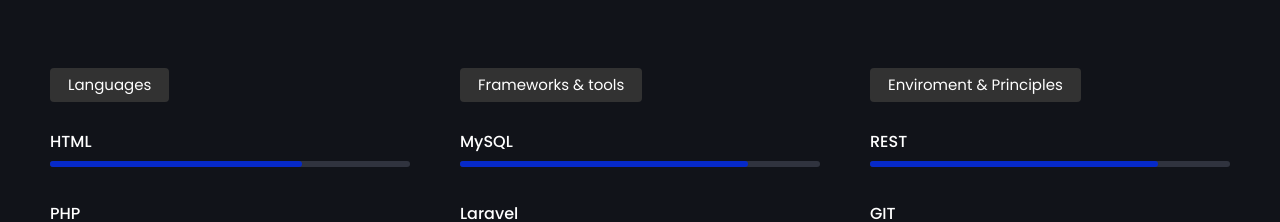
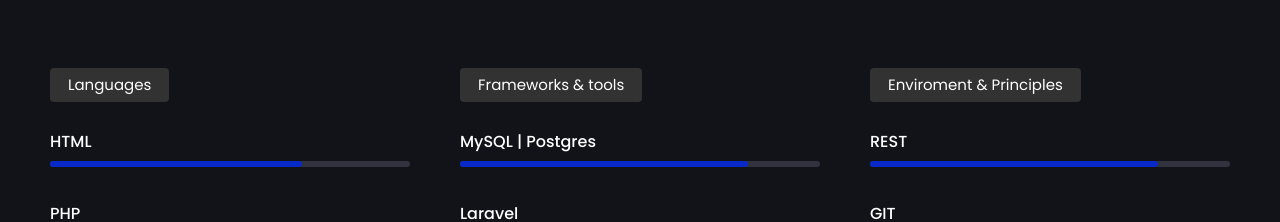
Before and after one commit to philipokumu/personal-portfolio-site, a React (Create React App) app: page / in a window 1280 px wide. Shown: the part 2248-2470 px from the top of the page. Built offline with nearby package versions, Linux system fonts and the light colour scheme.

Commit message:
Modify skills and portfolio

```diff
--- a/src/components/portfolio/PortfolioAnimation.jsx
+++ b/src/components/portfolio/PortfolioAnimation.jsx
@@ -31,7 +31,7 @@ const Portfolio = () => {
           <li data-aos="fade-right" data-aos-duration="1200">
             <div className="list_inner video">
               <a
-                href="https://mv-commerce-client.netlify.app/"
+                href="https://github.com/philipokumu/mv-commerce-client"
                 target="_blank"
                 rel="noopener noreferrer"
                 className="title"
@@ -108,7 +108,7 @@ const Portfolio = () => {
                   className="title"
                   target="_blank"
                   rel="noopener noreferrer"
-                  href="http://rocky-ridge-13624.herokuapp.com/"
+                  href="https://github.com/philipokumu/hr-policy-management-system"
                 >
                   <h3>HR Management System</h3>
                   <span>Made with Laravel Livewire</span>
--- a/src/components/skills/SkillsAnimation.jsx
+++ b/src/components/skills/SkillsAnimation.jsx
@@ -44,7 +44,7 @@ const skillsContent1 = [
 
 const skillsContent2 = [
   {
-    name: "MySQL",
+    name: "MySQL | Postgres",
     skillPercent: "80",
   },
   {
```
